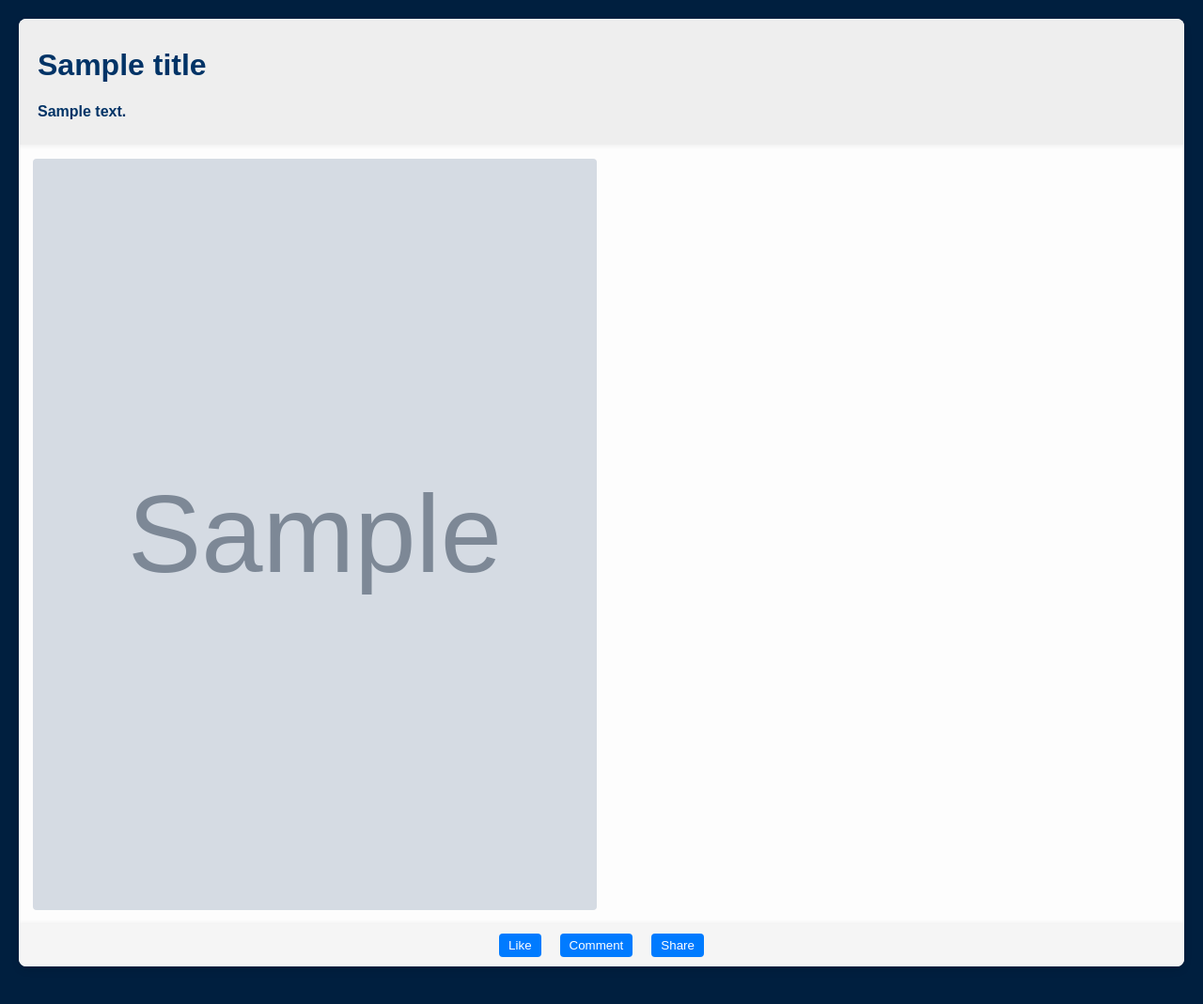
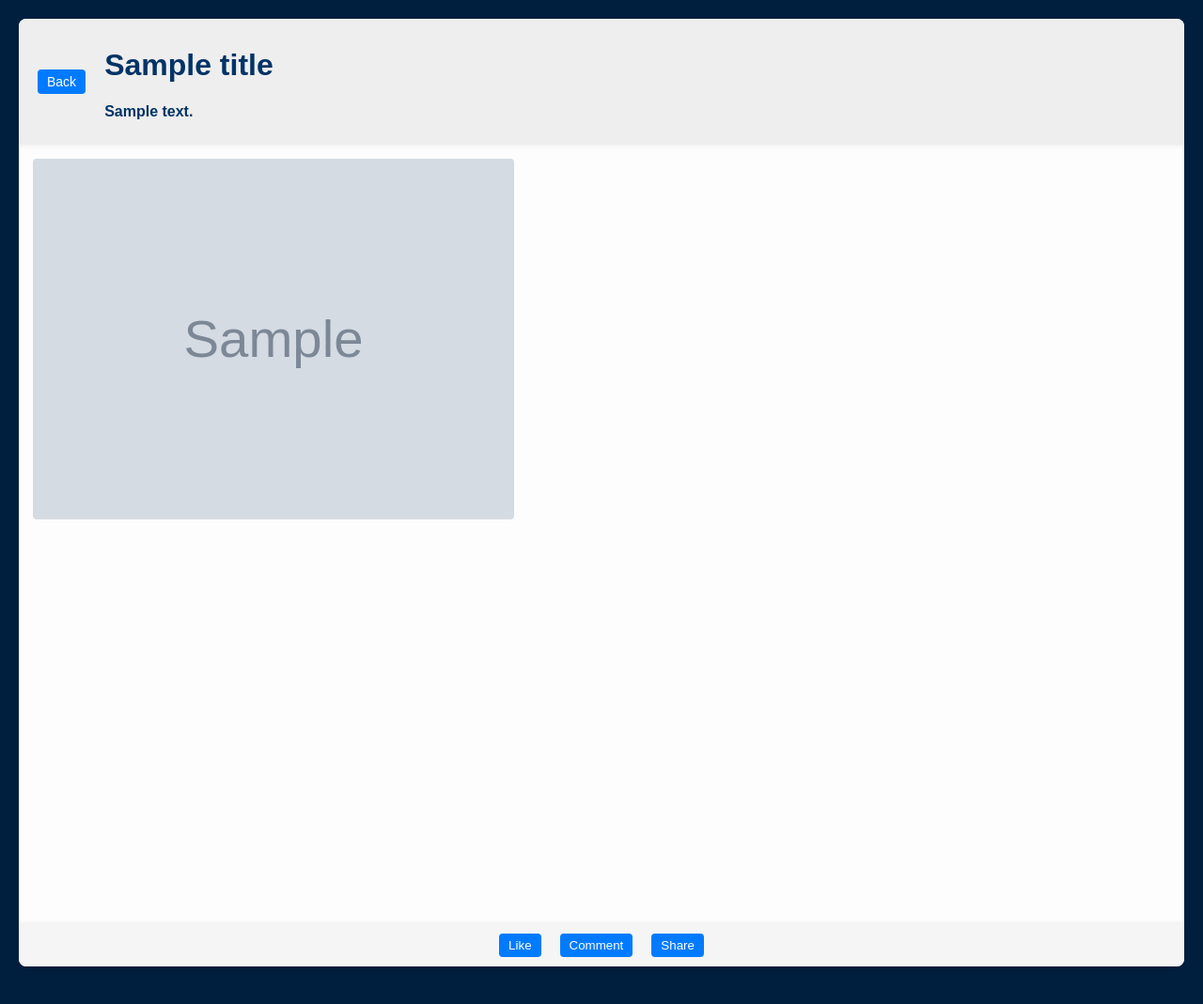
Before and after one commit to ssube/feedme, a Python web app: template feedme/templates/default.html.j2 in a window 1280 px wide. Shown: the whole page at 94% size. Run offline with Jinja, Linux system fonts and the light colour scheme; the template is opened without the code that fills it: most values are stand-ins (such as "Sample title", 1, 10 or a date in 2020); grey boxes marked "Sample" are stand-in pictures.

Commit message:
improvements to image grid css

```diff
--- a/feedme/templates/default.css
+++ b/feedme/templates/default.css
@@ -31,24 +31,44 @@ body {
     font-weight: bold;
     color: #003366; /* Dark blue that complements the navy blue background */
     box-shadow: 0 2px 4px rgba(0,0,0,0.05); /* Subtle drop shadow for the header */
+    display: flex;
+    align-items: center; /* Align items vertically in the center */
 }
 
-.post-header p {
-    white-space: pre-line;
+.back-button {
+    margin-right: 20px; /* Space between the back button and the title */
+    background-color: #007bff; /* Bootstrap primary blue for buttons */
+    color: white;
+    border: none;
+    padding: 5px 10px;
+    border-radius: 4px;
+    cursor: pointer;
+    font-size: 14px;
+}
+
+.back-button:hover {
+    background-color: #0056b3; /* Darken the button color on hover */
+}
+
+.header-title {
+    flex-grow: 1; /* Ensures the title takes up the remaining space */
 }
 
 .post-content {
-    height: 800px;
+    min-height: 800px;
     padding: 15px;
     display: grid;
-    grid-template-columns: repeat(auto-fill, minmax(512px, 1fr)); /* Responsive grid layout */
+    grid-template-columns: repeat(4, 1fr); /* Set grid to have 4 columns */
+    /* grid-template-columns: repeat(auto-fill, minmax(512px, 1fr)); /* Responsive grid layout */
     gap: 10px; /* Space between images */
     overflow: auto;
 }
 
 .post-content img {
-    width: 100%; /* Make images expand to fill the grid area */
-    height: 100%;
+    width: auto; /* Auto width to maintain aspect ratio */
+    max-width: 100%; /* Ensure images do not overflow their container */
+    min-width: 512px; /* Minimum width of images */
+    height: auto; /* Auto height to maintain aspect ratio */
     border-radius: 4px; /* Optional: round corners for images */
 }
 
@@ -73,3 +93,8 @@ body {
 .post-actions button:hover {
     background-color: #0056b3; /* Darken the button color on hover */
 }
+
+.post-updates {
+    grid-column: 2 / 4;
+    color: black;
+}
--- a/feedme/templates/default.html.j2
+++ b/feedme/templates/default.html.j2
@@ -9,14 +9,15 @@
 <body>
   <div class="post">
     <div class="post-header">
-      <div class="post-info">
-        <h1>{{ title }}</h1>
-        <p>{{ description }}</p>
+      <button class="back-button">Back</button>
+      <div class="header-content">
+        <h1 class="header-title">{{ title }}</h1>
+        <p class="header-description">{{ description }}</p>
       </div>
     </div>
     <div class="post-content">
       {% for image in images %}
-        <img src="{{ image }}" alt="Post Image">
+      <img src="{{ image }}" alt="Post Image">
       {% endfor %}
     </div>
     <div class="post-actions">
```
